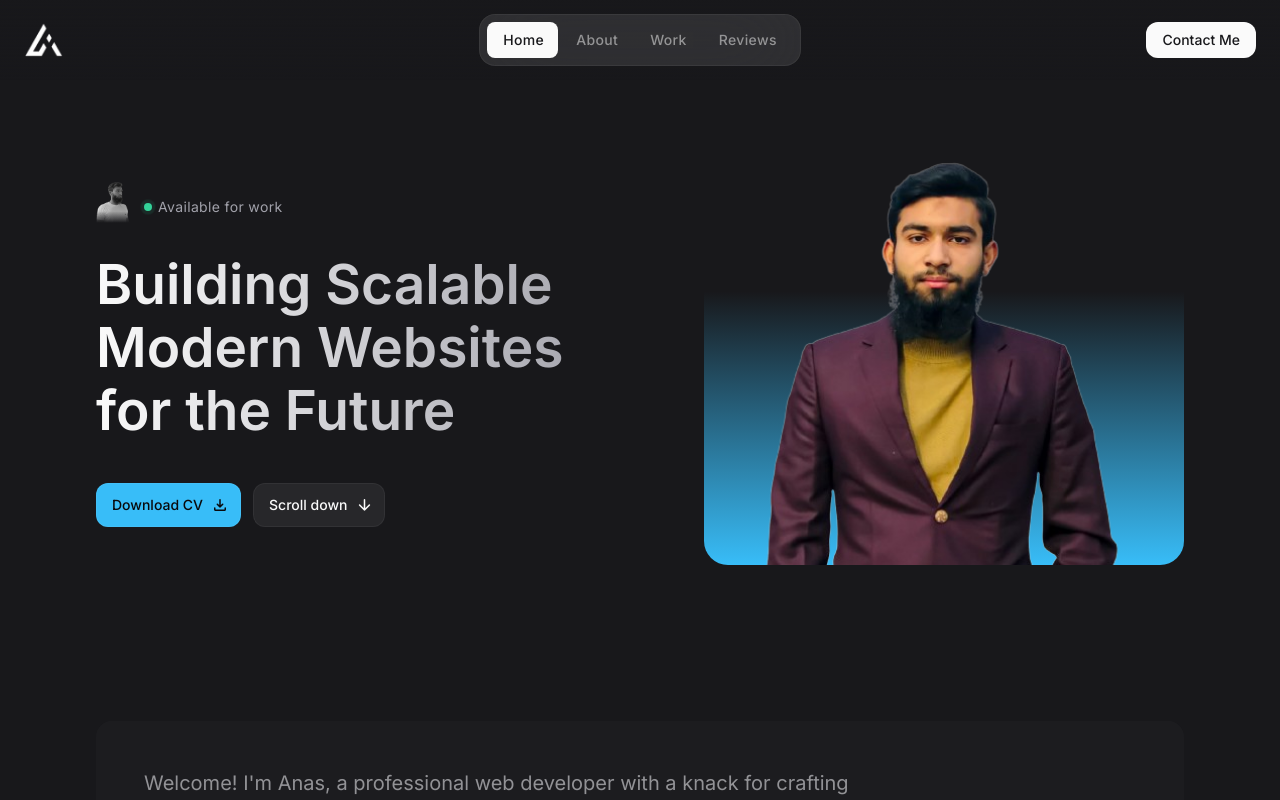
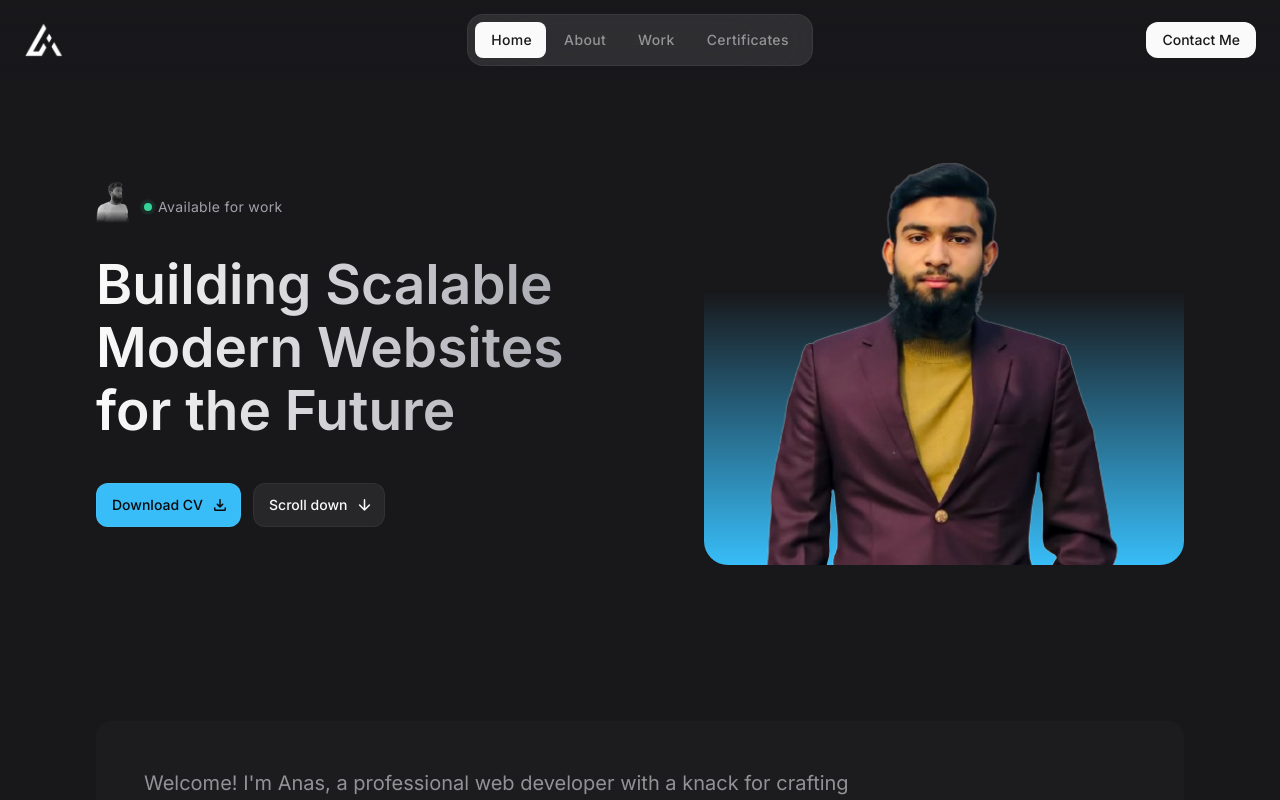
Before and after one commit to m-anas44/professional-portfolio, a React (Vite) app: page / in a window 1280 px wide. Shown: the top 800 px of the page. Built offline with nearby package versions, Linux system fonts and the light colour scheme.

Commit message:
certificates added in navigation

```diff
--- a/src/components/Certification.jsx
+++ b/src/components/Certification.jsx
@@ -4,7 +4,7 @@ import certificate2 from "../assets/freelancing.jpg";
 
 const Certification = () => {
   return (
-    <section className="section">
+    <section className="section" id="certificates">
       <div className="container">
         <h2 className="headline-2 mb-8 reveal-up">Certifications</h2>
         <div className="grid gap-x-4 gap-y-5 grid-cols-[repeat(auto-fill,_minmax(350px,_1fr))]">
--- a/src/components/Navbar.jsx
+++ b/src/components/Navbar.jsx
@@ -45,8 +45,8 @@ const Navbar = ({ navOpen }) => {
       className: "nav-link",
     },
     {
-      label: "Reviews",
-      link: "#reviews",
+      label: "Certificates",
+      link: "#certificates",
       className: "nav-link",
     },
     {
```
